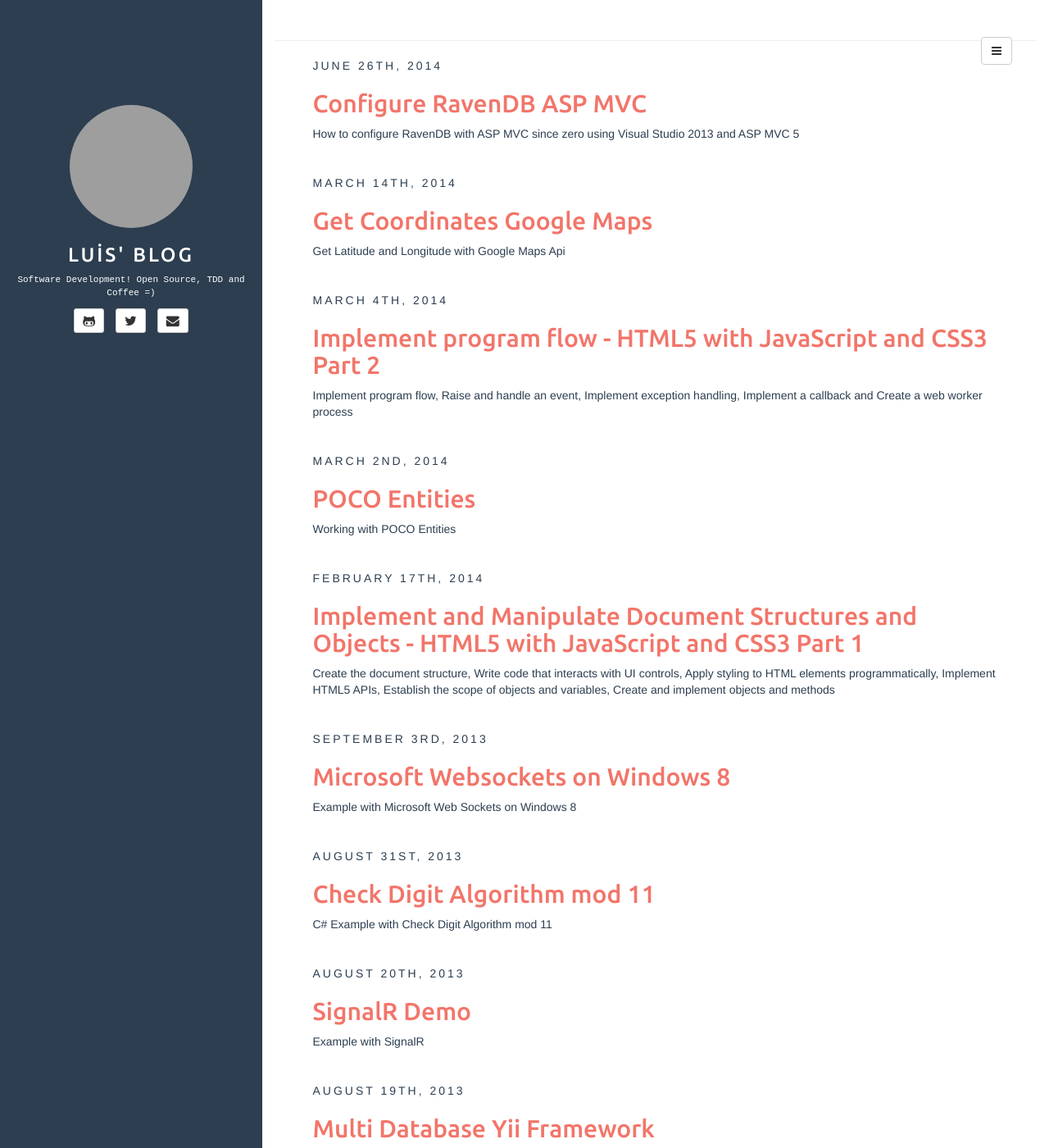
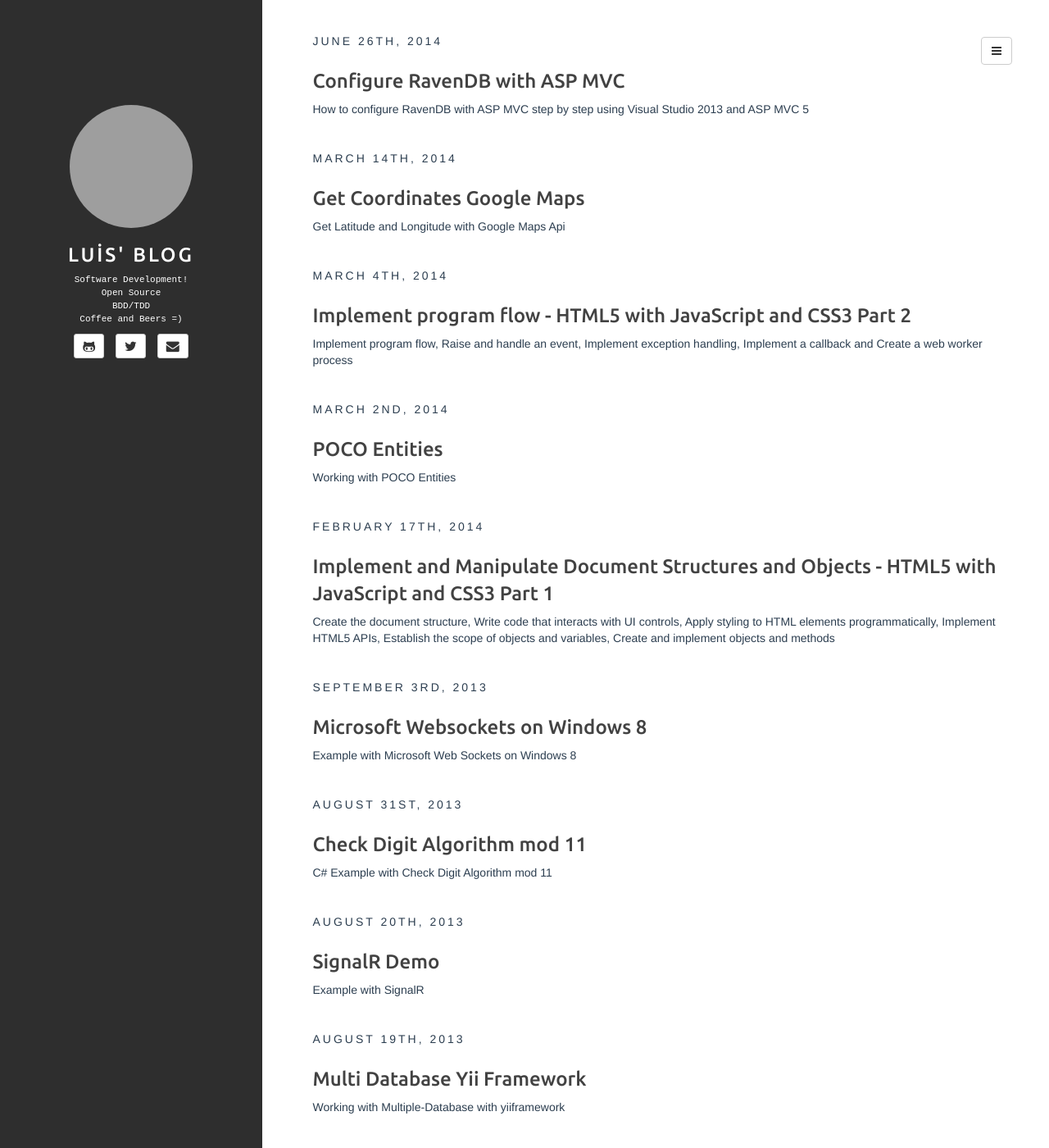
Before and after one commit to lvasquez/lvasquez.github.io, a Jekyll site: the page built from index.html, in a window 1280 px wide and 1400 px high. Shown: the whole window at 82% size. Built offline with Jekyll 4.4.1, drawn with Linux system fonts in a browser that asks for light colours; the list of posts is cut into pages by our own code; comment, search, counter and statistics services are not loaded; grey boxes are pictures that could not be loaded.

Commit message:
CSS First Commit
Change CSS

```diff
--- a/_config.yml
+++ b/_config.yml
@@ -14,7 +14,7 @@
   email: levb20@hotmail.com
   github: lvasquez
   twitter: levb20
-  bio: Software Development! Open Source, TDD and Coffee =)
+  bio: Software Development!<br/>Open Source<br/>BDD/TDD<br/>Coffee and Beers =)
   email_md5: 63b699e76ea5e7891f6e60b7825777a6
 markdown: rdiscount
 rss_path: feed.xml
--- /dev/null
+++ b/_includes/page_home.html
@@ -0,0 +1,3 @@
+</br>
+
+{{ content }}
--- /dev/null
+++ b/_layouts/index.html
@@ -0,0 +1,6 @@
+---
+layout: default
+---
+<div style="margin-top:40px;">
+    {{ content }}
+</div>
--- a/_posts/2014-06-26-Configure-RavenDB-ASP-MVC.md
+++ b/_posts/2014-06-26-Configure-RavenDB-ASP-MVC.md
@@ -1,8 +1,8 @@
 ---
 layout: post
-title: Configure RavenDB ASP MVC
+title: Configure RavenDB with ASP MVC
 comments: true
-description: How to configure RavenDB with ASP MVC since zero using Visual Studio 2013 and ASP MVC 5
+description: How to configure RavenDB with ASP MVC step by step using Visual Studio 2013 and ASP MVC 5
 categories:
 - ASP MVC
 - RavenDB
--- a/assets/css/style.css
+++ b/assets/css/style.css
@@ -8,7 +8,7 @@
 	position: fixed;
 	top: 0px;
 	padding-top: 10%;
-	background-color: #2c3e50;
+	background-color: #2e2e2e;
 	color: #fff;
 }
 
@@ -82,7 +82,8 @@
 }
 
 .page-header {
-	color: #e74c3c;
+	/*color: #2574a9;*/
+	color: #424242;
 	text-shadow: 1px 1px 1px rgba(150, 150, 150, 1);
 }
 
@@ -124,13 +125,18 @@
 article.home h2 a,
 article.home h3 a,
 article.home h4 a {
-	color: #f2756a;
+	color: #424242;
 }
+
+article.home h2 a {
+	font-size: 24px;
+}
+
 article.home h1 a:hover,
 article.home h2 a:hover,
 article.home h3 a:hover,
 article.home h4 a:hover {
-	color: #e74c3c;
+	color: #A4A4A4;
 }
 
 .author .author-image {
--- a/index.html
+++ b/index.html
@@ -1,5 +1,5 @@
 ---
-layout: page
+layout: index
 tagline:
 ---
 
```
